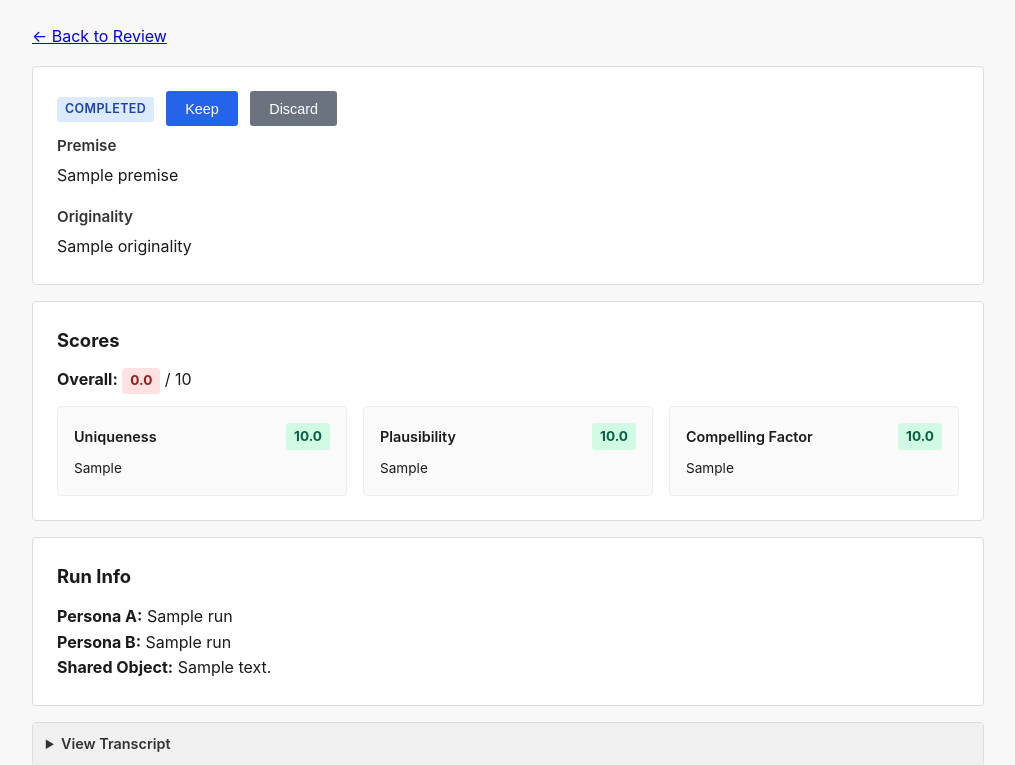
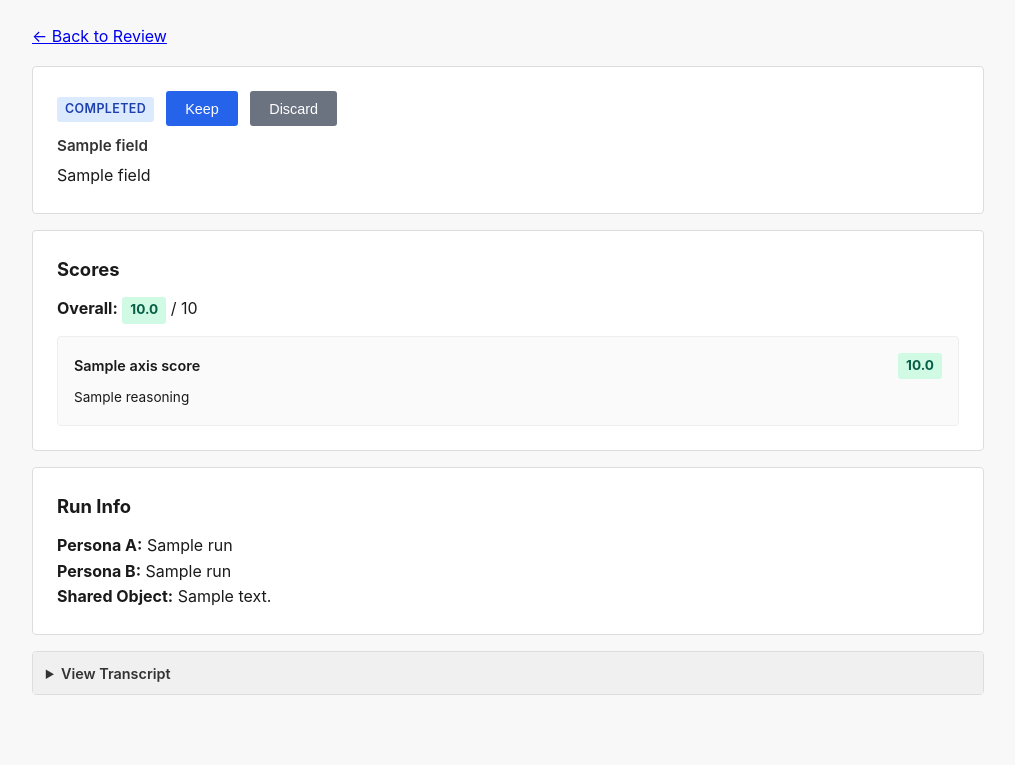
Before and after one commit to DecafCoding/Medici-Engine, a FastAPI app: template src/templates/detail.html in a window 1280 px wide. Shown: the part 109-874 px from the top of the page, without its empty margins (132-1147 px from the left). After the commit the page ends 804 px from the top, so only its background shows below. Run offline with FastAPI, Linux system fonts and the light colour scheme; the template is opened without the code that fills it: most values are stand-ins (such as "Sample title", 1, 10 or a date in 2020).

Commit message:
feat: make UI routes and templates domain-agnostic
Routes now pass domain config to templates. Detail page renders
extraction fields and score axes dynamically from domain config
instead of hardcoded sci-fi fields. Review list uses generic
"Summary" column with dynamic field access.

Co-Authored-By: Claude Opus 4.6 <noreply@anthropic.com>

```diff
--- a/src/templates/detail.html
+++ b/src/templates/detail.html
@@ -21,31 +21,26 @@
                 hx-swap="innerHTML">Discard</button>
     </div>
 
-    <h3>Premise</h3>
-    <p>{{ concept.premise }}</p>
-
-    <h3 class="mt-2">Originality</h3>
-    <p>{{ concept.originality }}</p>
+    {% for field in domain.extraction_fields %}
+    {% if field.name != domain.primary_field %}
+    <h3 class="{% if not loop.first %}mt-2{% endif %}">{{ field.label }}</h3>
+    <p>{{ concept.fields[field.name] }}</p>
+    {% endif %}
+    {% endfor %}
 </section>
 
 <section class="card mb-2">
     <h2>Scores</h2>
     {% if score %}
-    <p class="mb-1"><strong>Overall:</strong> <span class="score {% if overall_score >= 7 %}score-high{% elif overall_score >= 4 %}score-mid{% else %}score-low{% endif %}">{{ "%.1f"|format(overall_score) }}</span> / 10</p>
+    <p class="mb-1"><strong>Overall:</strong> <span class="score {% if score.overall_score >= 7 %}score-high{% elif score.overall_score >= 4 %}score-mid{% else %}score-low{% endif %}">{{ "%.1f"|format(score.overall_score) }}</span> / 10</p>
 
     <div class="score-cards">
+        {% for axis_score in score.axes %}
         <div class="score-card">
-            <h4>Uniqueness <span class="score {% if score.uniqueness_score >= 7 %}score-high{% elif score.uniqueness_score >= 4 %}score-mid{% else %}score-low{% endif %}">{{ "%.1f"|format(score.uniqueness_score) }}</span></h4>
-            <p class="text-sm">{{ score.uniqueness_reasoning }}</p>
+            <h4>{{ axis_score.label }} <span class="score {% if axis_score.score >= 7 %}score-high{% elif axis_score.score >= 4 %}score-mid{% else %}score-low{% endif %}">{{ "%.1f"|format(axis_score.score) }}</span></h4>
+            <p class="text-sm">{{ axis_score.reasoning }}</p>
         </div>
-        <div class="score-card">
-            <h4>Plausibility <span class="score {% if score.plausibility_score >= 7 %}score-high{% elif score.plausibility_score >= 4 %}score-mid{% else %}score-low{% endif %}">{{ "%.1f"|format(score.plausibility_score) }}</span></h4>
-            <p class="text-sm">{{ score.plausibility_reasoning }}</p>
-        </div>
-        <div class="score-card">
-            <h4>Compelling Factor <span class="score {% if score.compelling_factor_score >= 7 %}score-high{% elif score.compelling_factor_score >= 4 %}score-mid{% else %}score-low{% endif %}">{{ "%.1f"|format(score.compelling_factor_score) }}</span></h4>
-            <p class="text-sm">{{ score.compelling_factor_reasoning }}</p>
-        </div>
+        {% endfor %}
     </div>
     {% else %}
     <p class="text-muted">Not yet scored.</p>
--- a/src/templates/review.html
+++ b/src/templates/review.html
@@ -36,7 +36,7 @@
     <thead>
         <tr>
             <th>Title</th>
-            <th>Premise</th>
+            <th>Summary</th>
             <th>Score</th>
             <th>Status</th>
             <th>Date</th>
```
Also changed, not shown: src/templates/fragments/concept_rows.html (+7 -1 lines), src/ui/routes.py (+5 -13 lines).
